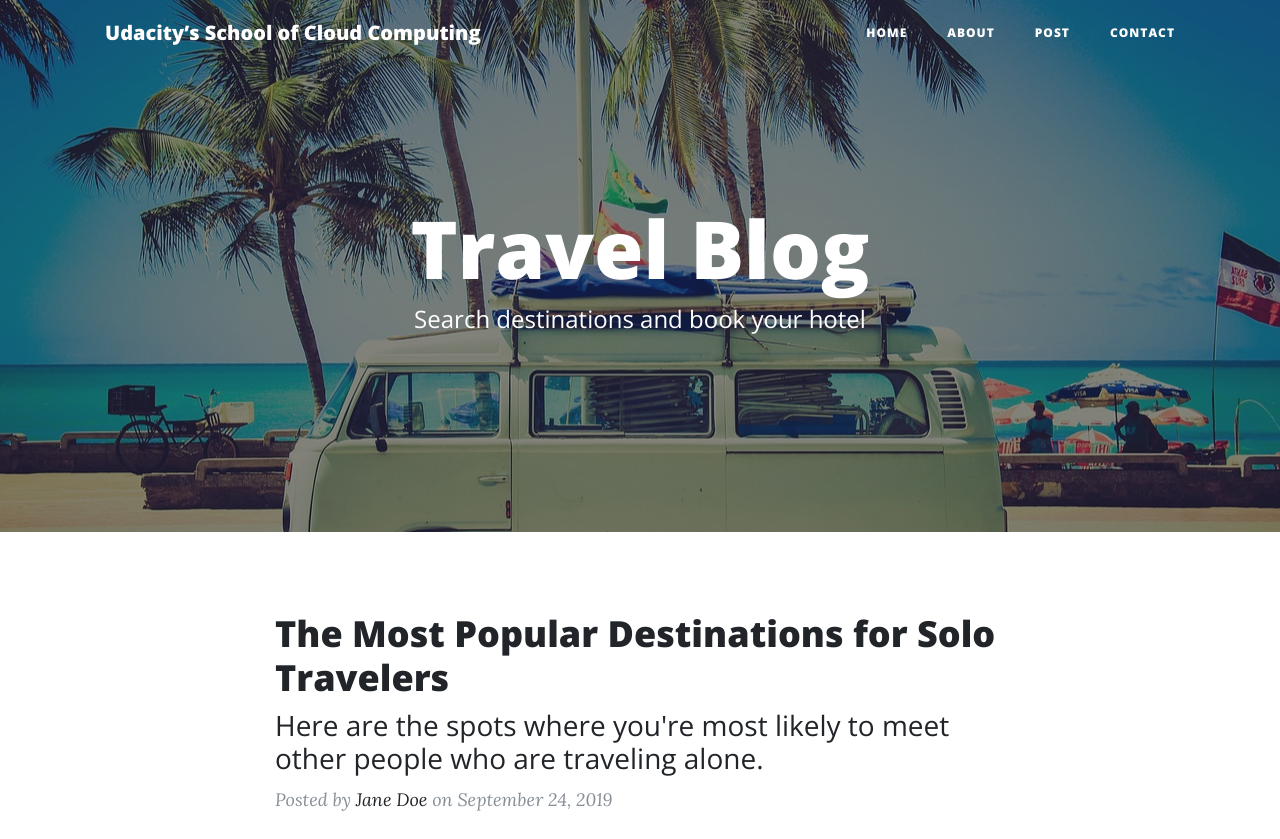
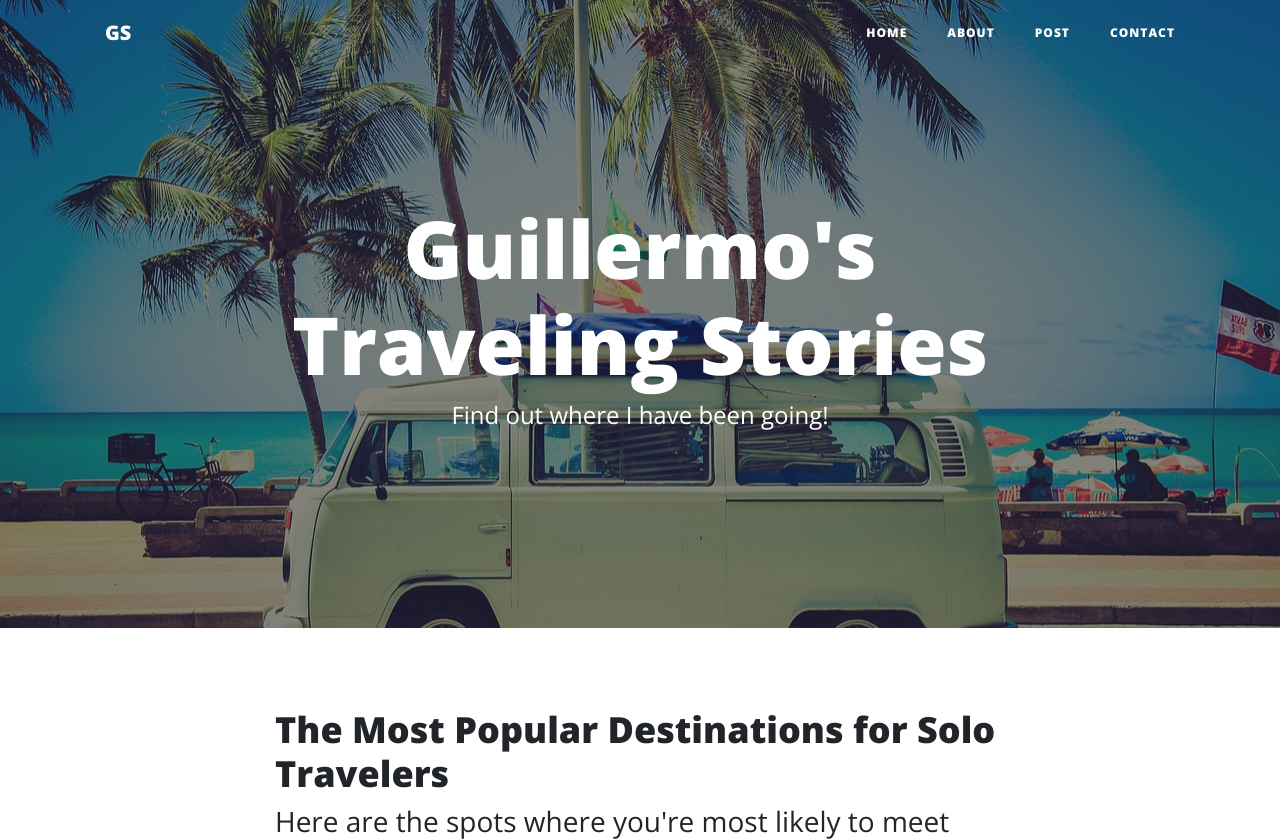
Before and after one commit to membriux/udacity-clouddev, a plain HTML site: page project1/index.html in a window 1280 px wide. Shown: the top 839 px of the page. Drawn offline with nearby package versions, Linux system fonts and the light colour scheme; a script that the page names is missing.

Commit message:
Update index.html

```diff
--- a/project1/index.html
+++ b/project1/index.html
@@ -28,7 +28,7 @@
   <!-- Navigation -->
   <nav class="navbar navbar-expand-lg navbar-light fixed-top" id="mainNav">
     <div class="container">
-      <a class="navbar-brand" href="index.html">Udacity’s School of Cloud Computing</a>
+      <a class="navbar-brand" href="index.html">GS</a>
       <button class="navbar-toggler navbar-toggler-right" type="button" data-toggle="collapse" data-target="#navbarResponsive" aria-controls="navbarResponsive" aria-expanded="false" aria-label="Toggle navigation">
         Menu
         <i class="fas fa-bars"></i>
@@ -59,8 +59,8 @@
       <div class="row">
         <div class="col-lg-8 col-md-10 mx-auto">
           <div class="site-heading">
-            <h1>Travel Blog</h1>
-            <span class="subheading">Search destinations and book your hotel</span>
+            <h1>Guillermo's Traveling Stories</h1>
+            <span class="subheading">Find out where I have been going!</span>
           </div>
         </div>
       </div>
```
